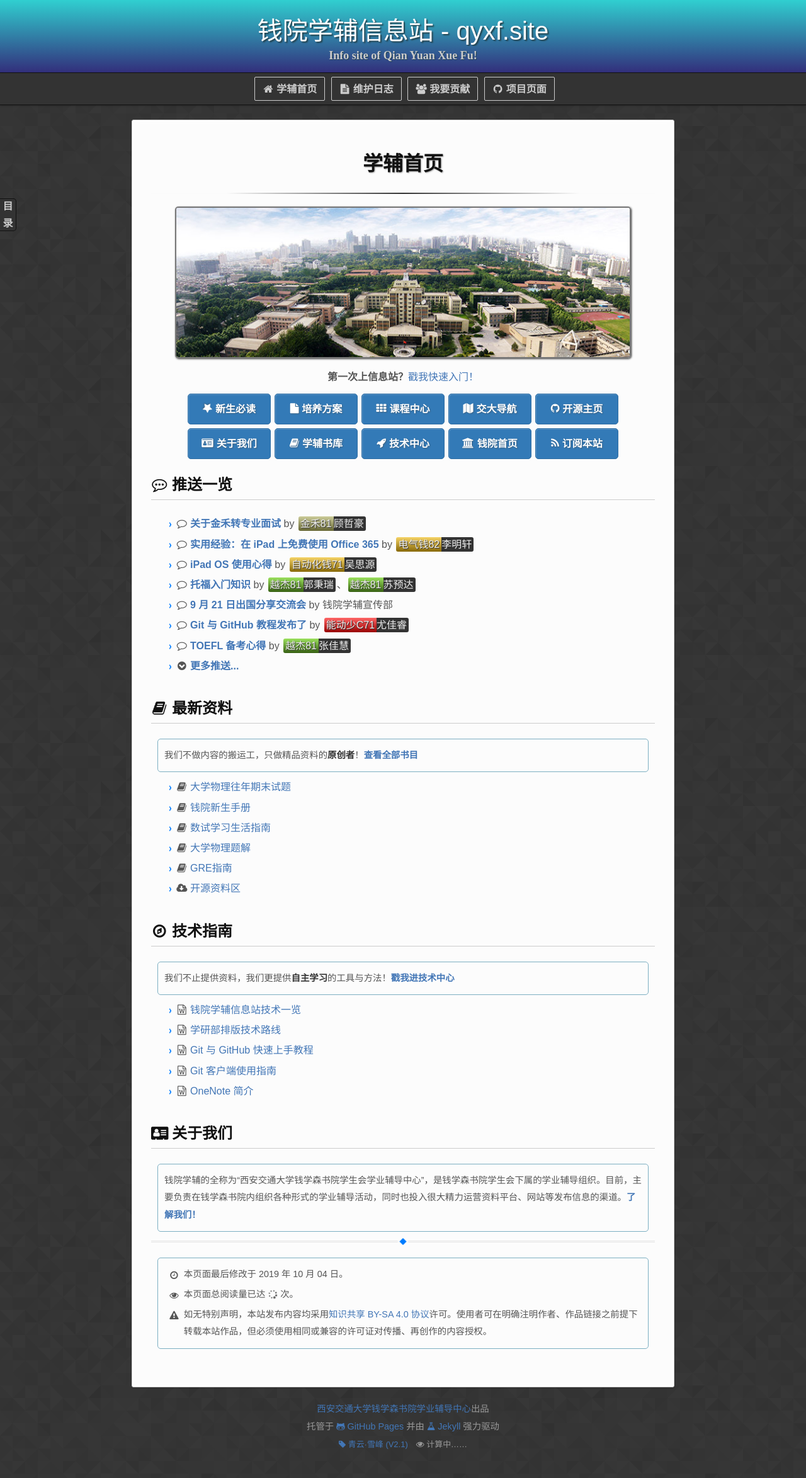
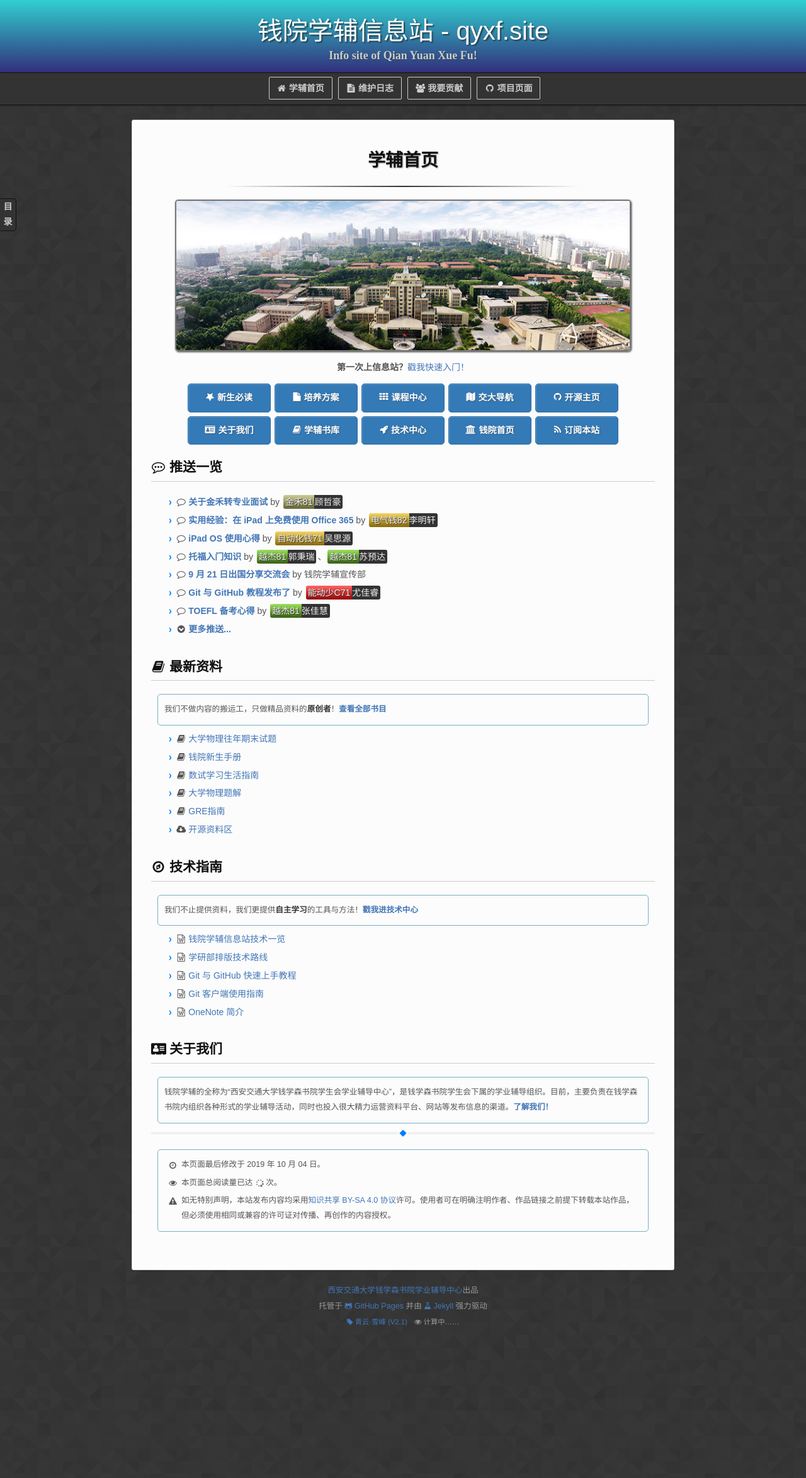
Before and after one commit to qyxf/qyxf.github.io, a Jekyll site: the page built from index.md, in a window 1280 px wide. Shown: the whole page at 63% size. Built offline with Jekyll 4.4.1, drawn with Linux system fonts in a browser that asks for light colours; some web fonts are replaced; our own code applies the rules of GitHub Pages for plain Markdown files; comment, search, counter and statistics services are not loaded; after the commit the page ends 2151 px from its top, so only the background shows below that.

```diff
--- a/_sass/leap-month.scss
+++ b/_sass/leap-month.scss
@@ -18,7 +18,7 @@
 $theme-color: #7cafc2;
 
 body {
-  font: 16px 'Quattrocento Sans', sans-serif;
+  font: 14px 'Quattrocento Sans', sans-serif;
   line-height: 1.7em;
   color: $default-color;
   font-weight: normal;
```
